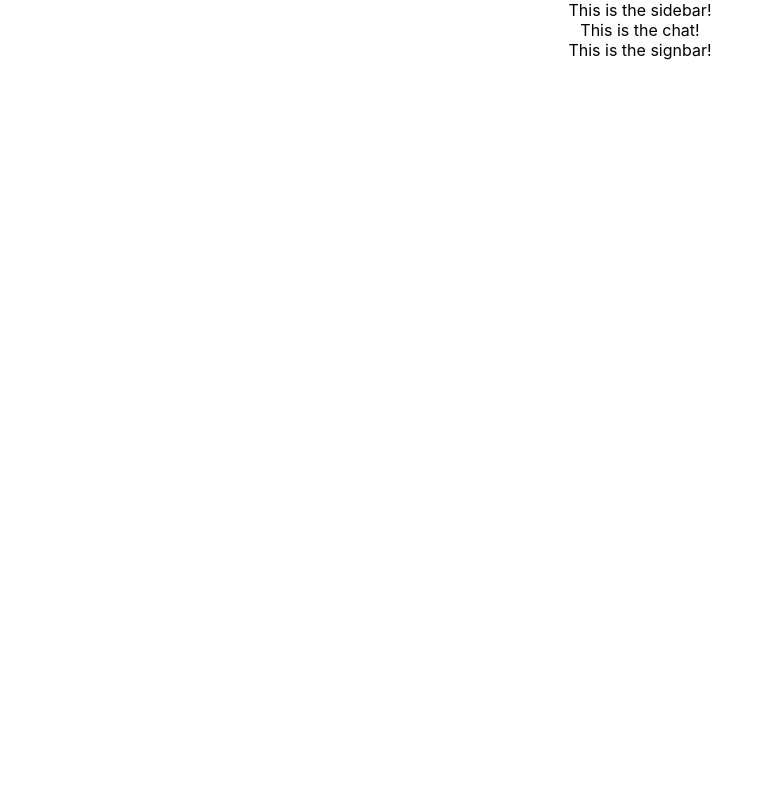
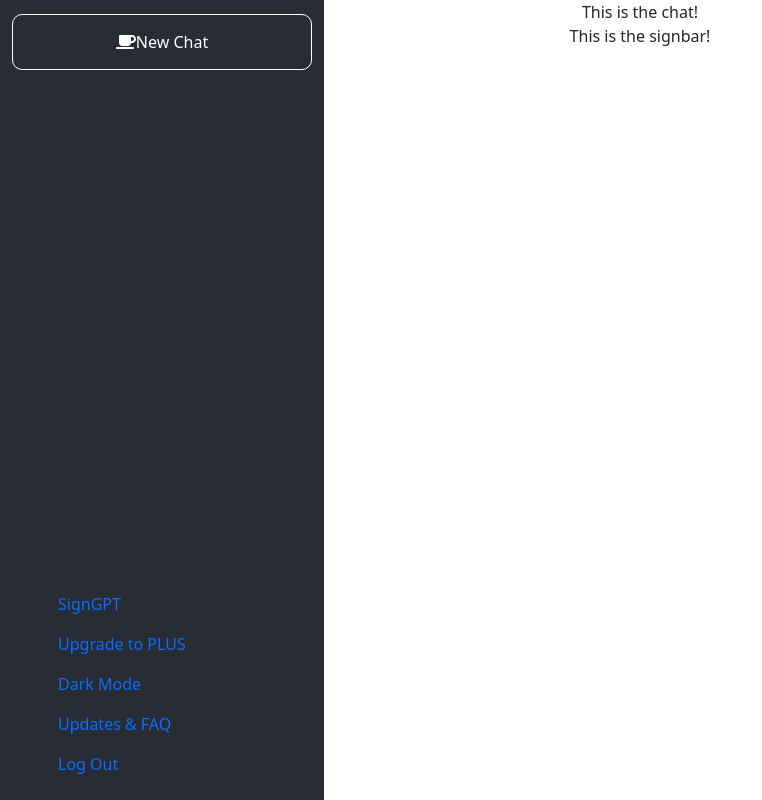
Before and after one commit to rlt7053/SignGPT, a React (Create React App) app in the folder signgpt/: page / in a window 1280 px wide. Shown: the whole page, without its empty margins (0-762 px from the left). Built offline with nearby package versions, Linux system fonts and the light colour scheme.

Commit message:
sidebar updates

```diff
--- a/signgpt/src/App.css
+++ b/signgpt/src/App.css
@@ -2,37 +2,65 @@
   text-align: center;
 }
 
-.App-logo {
-  height: 40vmin;
-  pointer-events: none;
+html,
+body {
+  height: 100%;
 }
 
-@media (prefers-reduced-motion: no-preference) {
-  .App-logo {
-    animation: App-logo-spin infinite 20s linear;
-  }
+.button {
+  background-color: #282c34;
+  border: none;
+  color: white;
+  padding: 15px 32px;
+  text-align: center;
+  text-decoration: none;
+  display: inline-block;
+  font-size: 16px;
+  margin: 4px 2px;
+  cursor: pointer;
+
+
+
+
 }
 
-.App-header {
+.newBtn {
   background-color: #282c34;
-  min-height: 100vh;
-  display: flex;
-  flex-direction: column;
-  align-items: center;
-  justify-content: center;
-  font-size: calc(10px + 2vmin);
   color: white;
+  border: 1px solid white;
+  border-radius: 10px;
+  width: 300px;
+
+
+}
+/*
+.default {
+  border-color: #e7e7e7;
+  color: black;
 }
 
-.App-link {
-  color: #61dafb;
+.default:hover {
+  background: #e7e7e7;
+} */
+
+.fixed-sidebar {
+  padding: 10px;
+  min-width: 300px;
+  position: absolute;
+  background-color: #282c34;
+  height: 100%;
+  /* bottom: 0; */
 }
 
-@keyframes App-logo-spin {
-  from {
-    transform: rotate(0deg);
-  }
-  to {
-    transform: rotate(360deg);
-  }
+ul{
+  list-style-type: none;
+  text-align: left;
+  width: 300px;
+  margin: 0;
+  padding: 0;
+  height: fit-content;
+  position: absolute;
+  bottom: 0;
+
+
 }
--- a/signgpt/src/components/Sidebar.js
+++ b/signgpt/src/components/Sidebar.js
@@ -1,8 +1,37 @@
+import Nav from "react-bootstrap/Nav";
+import { FontAwesomeIcon } from '@fortawesome/react-fontawesome';
+import { faCoffee } from '@fortawesome/free-solid-svg-icons';
+
+
+
+
+
+
 function Sidebar() {
   return (
-    <div className="Sidebar">
-      This is the sidebar!
+
+
+    <Nav defaultActiveKey="/home" className="flex end">
+      <div class = "fixed-sidebar">
+
+
+
+      <button class="button newBtn">
+      <FontAwesomeIcon icon={(faCoffee)} />
+        New Chat</button>
+      <ul>
+        <li><Nav.Link href="/home">SignGPT</Nav.Link></li>
+        <li><Nav.Link eventKey="link-1">Upgrade to PLUS</Nav.Link></li>
+        <li> <Nav.Link eventKey="link-2">Dark Mode</Nav.Link></li>
+        <li><Nav.Link eventKey="link-3">Updates & FAQ</Nav.Link></li>
+        <li><Nav.Link eventKey="link-4">Log Out</Nav.Link></li>
+
+      </ul>
+
     </div>
+
+    </Nav>
+
   );
 }
 
```
Also changed, not shown: signgpt/package.json (+9 -0 lines), signgpt/src/App.js (+7 -4 lines), 1 other file (tests, documents, lock files or other folders).
